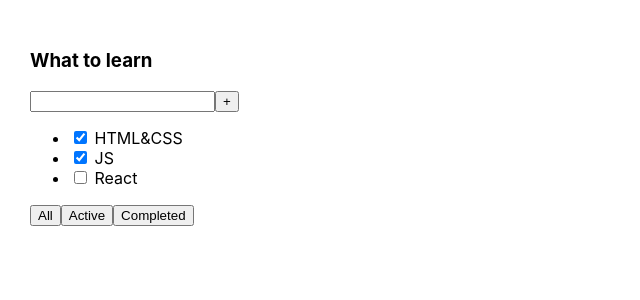
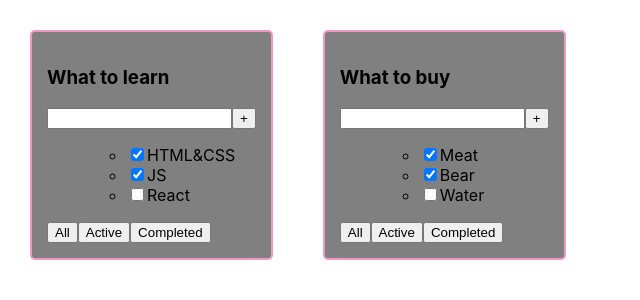
Before and after one commit to EarlMefisto/1-todolist, a React (Create React App) app: page / in a window 1280 px wide. Shown: the top 300 px of the page, without its empty margins (0-640 px from the left). Built offline with nearby package versions, Linux system fonts and the light colour scheme.

Commit message:
lesson 1

```diff
--- a/src/App.css
+++ b/src/App.css
@@ -6,3 +6,10 @@
 .App > div {
   margin-right: 50px;
 }
+
+.todolist {
+  background-color: #808080;
+  border: 2px solid #f097c9;
+  border-radius: 5px;
+  padding: 15px;
+}
--- a/src/App.tsx
+++ b/src/App.tsx
@@ -1,28 +1,34 @@
-import React from 'react';
-import './App.css';
+import "./App.css";
+import { Todolist } from "./layout/todolist/Todolist";
+
+export type TaskType = {
+  id: number;
+  title: string;
+  isDone: boolean;
+};
 
 function App() {
-    return (
-        <div className="App">
-            <div>
-                <h3>What to learn</h3>
-                <div>
-                    <input/>
-                    <button>+</button>
-                </div>
-                <ul>
-                    <li><input type="checkbox" checked={true}/> <span>HTML&CSS</span></li>
-                    <li><input type="checkbox" checked={true}/> <span>JS</span></li>
-                    <li><input type="checkbox" checked={false}/> <span>React</span></li>
-                </ul>
-                <div>
-                    <button>All</button>
-                    <button>Active</button>
-                    <button>Completed</button>
-                </div>
-            </div>
-        </div>
-    );
+  const todolistTitle1 = "What to learn";
+  const todolistTitle2 = "What to buy";
+
+  const task_1: Array<TaskType> = [
+    { id: 1, title: "HTML&CSS", isDone: true },
+    { id: 2, title: "JS", isDone: true },
+    { id: 3, title: "React", isDone: false },
+  ];
+
+  const task_2: TaskType[] = [
+    { id: 4, title: "Meat", isDone: true },
+    { id: 5, title: "Bear", isDone: true },
+    { id: 6, title: "Water", isDone: false },
+  ];
+
+  return (
+    <div className="App">
+      <Todolist title={todolistTitle1} tasks={task_1} />
+      <Todolist title={todolistTitle2} tasks={task_2} />
+    </div>
+  );
 }
 
 export default App;
--- /dev/null
+++ b/src/components/Buttons/Button.tsx
@@ -0,0 +1,7 @@
+type ButtonPropsType = {
+    title: string
+}
+
+export const Button = ({title} : ButtonPropsType) => {
+    return <button>{title}</button>
+}
--- /dev/null
+++ b/src/components/Buttons/FilterButtons.tsx
@@ -0,0 +1,13 @@
+import { Button } from "./Button";
+
+type FilterButtonsPropsType = {};
+
+export const FilterButtons = () => {
+  return (
+    <div>
+      <Button title="All" />
+      <Button title="Active" />
+      <Button title="Completed" />
+    </div>
+  );
+};
--- /dev/null
+++ b/src/components/Form.tsx
@@ -0,0 +1,12 @@
+import { Button } from "./Buttons/Button";
+
+type FormPropsType = {};
+
+export const Form = () => {
+  return (
+    <div>
+      <input />
+      <Button title="+" />
+    </div>
+  );
+};
--- /dev/null
+++ b/src/layout/header/Header.tsx
@@ -0,0 +1,7 @@
+type HeaderPropsType = {
+    title: string
+}
+
+export const Header = ({title} : HeaderPropsType) => {
+return <h3>{title}</h3>
+}
--- /dev/null
+++ b/src/layout/todolist/Todolist.tsx
@@ -0,0 +1,38 @@
+import { TaskType } from "../../App";
+import { Button } from "../../components/Buttons/Button";
+import { FilterButtons } from "../../components/Buttons/FilterButtons";
+import { Form } from "../../components/Form";
+import { Header } from "../header/Header";
+
+type TodolistPropsType = {
+  title: string;
+  tasks: Array<TaskType>;
+};
+
+export function Todolist({ title, tasks }: TodolistPropsType) {
+  //условный рендеринг
+  const tasksList =
+    tasks.length === 0 ? (
+      <span>Your todolist is empty</span>
+    ) : (
+      <ul>
+        {tasks.map((t) => {
+          return (
+            <li>
+              <input type="checkbox" checked={t.isDone} />
+              <span>{t.title}</span>
+            </li>
+          );
+        })}
+      </ul>
+    );
+
+  return (
+    <div className="todolist">
+      <Header title={title} />
+      <Form />
+      <ul>{tasksList}</ul>
+      <FilterButtons />
+    </div>
+  );
+}
```
